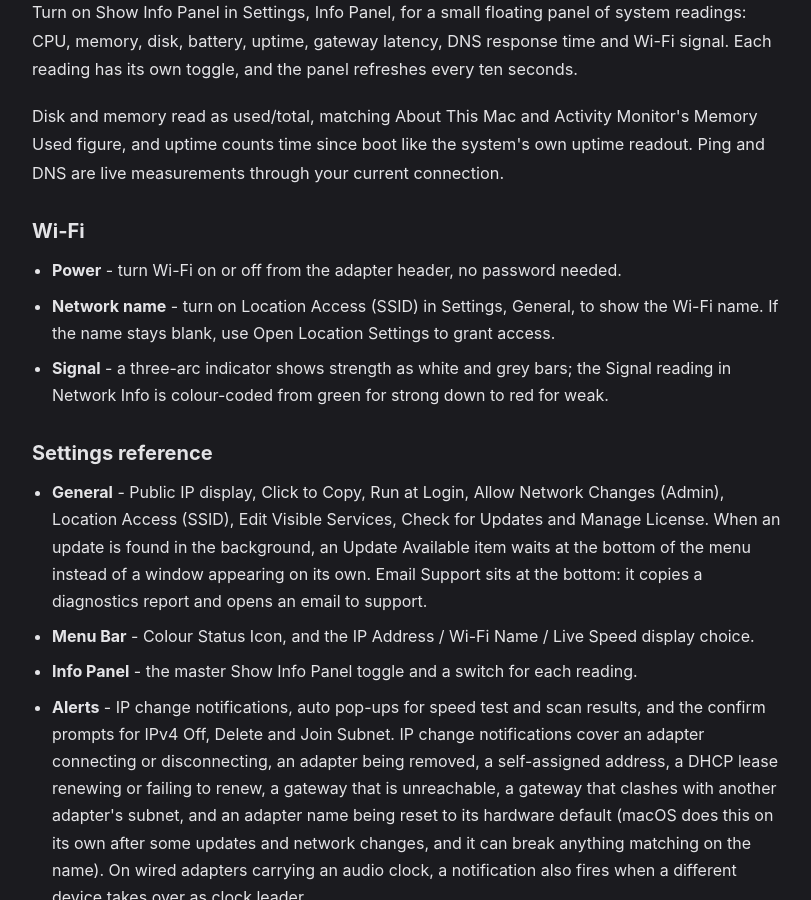
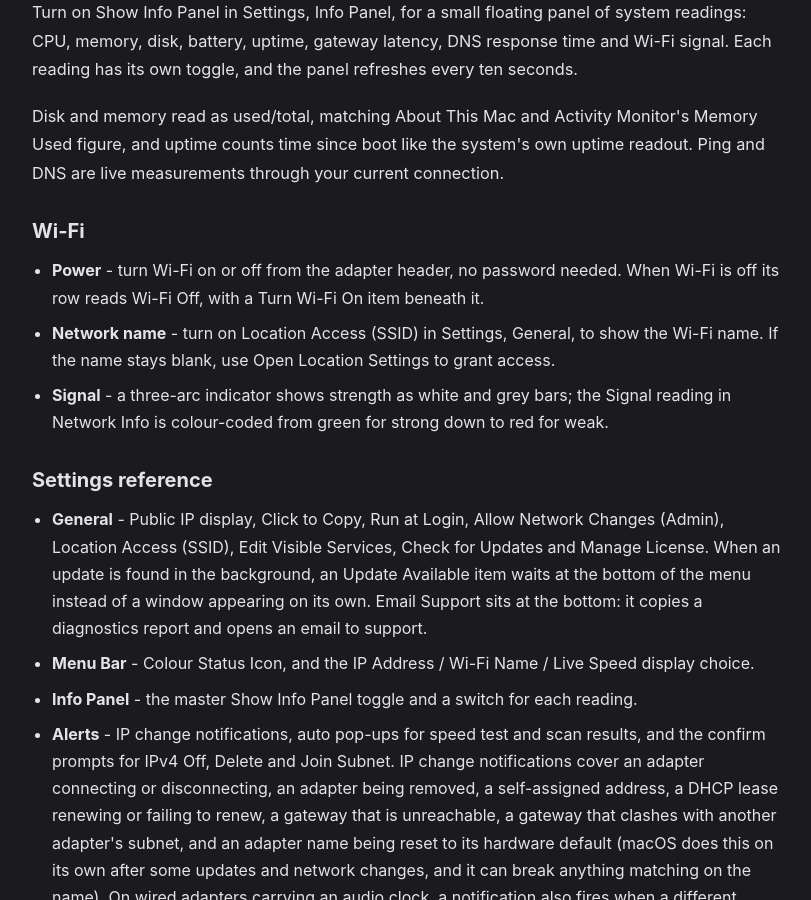
Before and after one commit to BSKapps/bskapps.github.io, a Jekyll site: the page articles/quicker-ip-guide/index.html, which Jekyll copies as it is, in a window 1280 px wide and 900 px high, scrolled down 6574 px. Shown: the whole window, without its empty margins (232-1043 px from the left). Built offline with Jekyll 4.4.1, drawn with Linux system fonts in a browser that asks for light colours.

Commit message:
Quicker IP guide: Wi-Fi Off row

```diff
--- a/articles/quicker-ip-guide/index.html
+++ b/articles/quicker-ip-guide/index.html
@@ -132,7 +132,7 @@
 
             <h2>Wi-Fi</h2>
             <ul>
-                <li><strong>Power</strong> - turn Wi-Fi on or off from the adapter header, no password needed.</li>
+                <li><strong>Power</strong> - turn Wi-Fi on or off from the adapter header, no password needed. When Wi-Fi is off its row reads Wi-Fi Off, with a Turn Wi-Fi On item beneath it.</li>
                 <li><strong>Network name</strong> - turn on Location Access (SSID) in Settings, General, to show the Wi-Fi name. If the name stays blank, use Open Location Settings to grant access.</li>
                 <li><strong>Signal</strong> - a three-arc indicator shows strength as white and grey bars; the Signal reading in Network Info is colour-coded from green for strong down to red for weak.</li>
             </ul>
```
